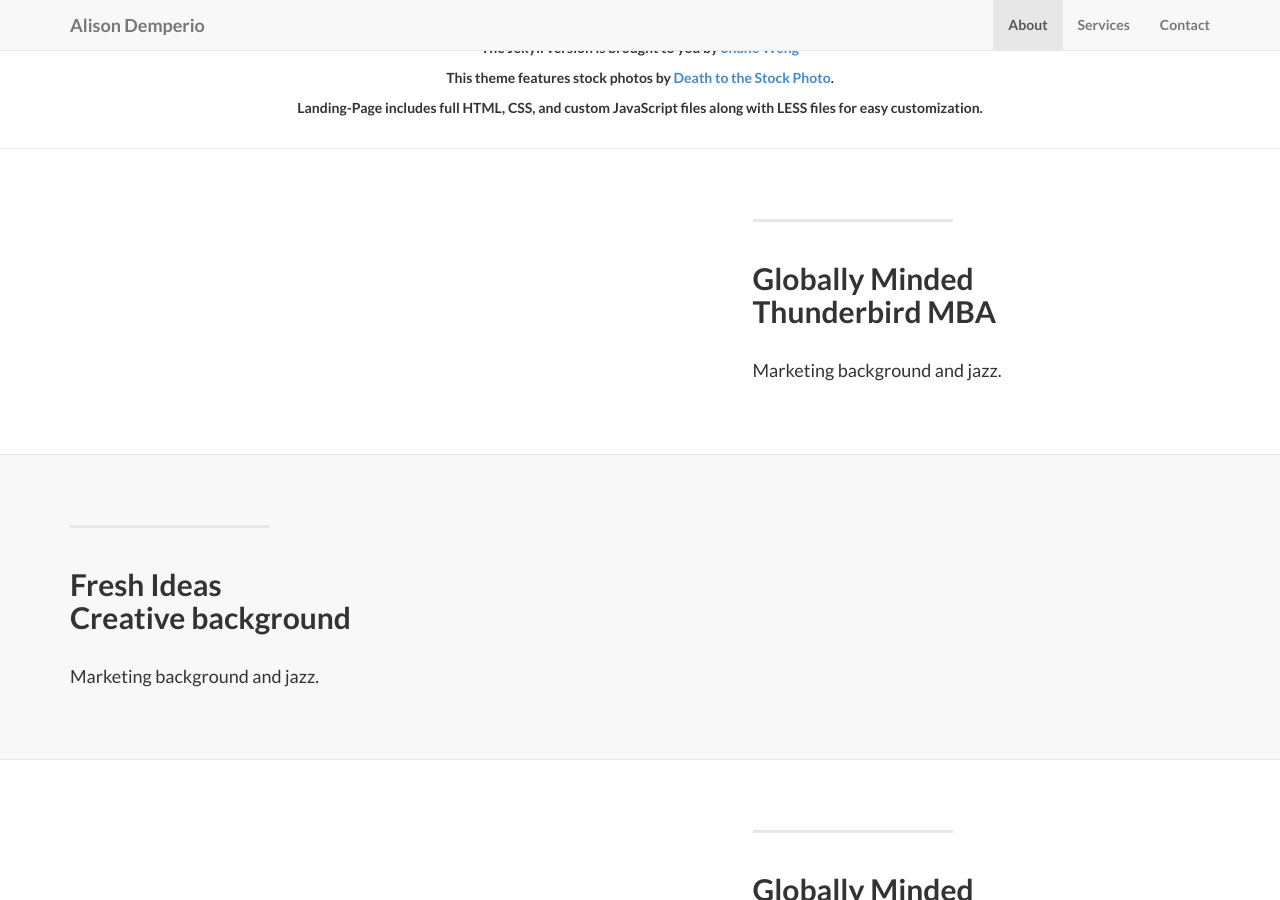
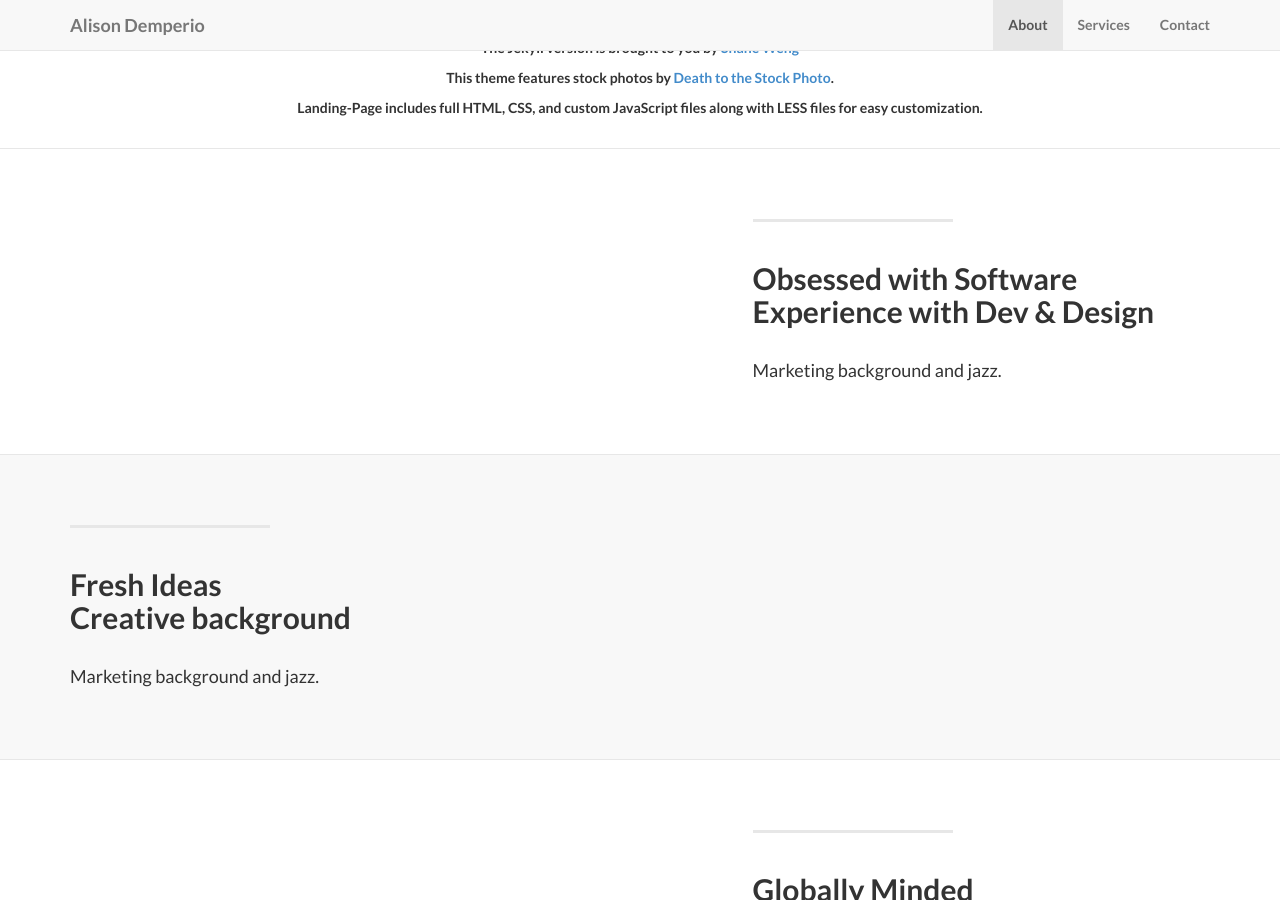
Before and after one commit to aldemperio/aldemperio.github.io, a Jekyll site: the page built from index.html, in a window 1280 px wide and 900 px high, scrolled down 892 px. Built offline with Jekyll 4.4.1, drawn with Linux system fonts in a browser that asks for light colours.

Commit message:
Update 2014-09-21-services-1.markdown

```diff
--- a/_posts/2014-09-21-services-1.markdown
+++ b/_posts/2014-09-21-services-1.markdown
@@ -2,7 +2,7 @@
 layout: default
 img: dog.JPG
 category: Specialties
-title: Globally Minded<br> Thunderbird MBA
+title: Obsessed with Software<br> Experience with Dev & Design
 description: |
 ---
   Marketing background and jazz.
```
